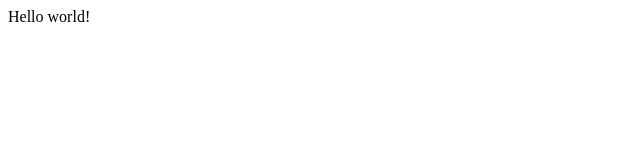
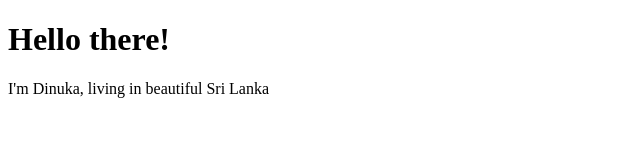
Before and after one commit to dinuka-rp/Gatsby-JS-Learning, a Gatsby site: page / in a window 1280 px wide. Shown: the whole page, without its empty margins (0-640 px from the left). Built offline with nearby package versions, Linux system fonts and the light colour scheme; Gatsby itself is replaced by a stand-in of ours.

Commit message:
Initialized project and learnt how to create & access pages

```diff
--- a/src/pages/index.js
+++ b/src/pages/index.js
@@ -1,5 +1,12 @@
 import React from "react"
 
-export default function Home() {
-  return <div>Hello world!</div>
+const IndexPage = () => {
+  return (
+    <div>
+      <h1>Hello there!</h1>
+      <p>I'm Dinuka, living in beautiful Sri Lanka</p>
+    </div>
+  )
 }
+// index is taken as the home page automatically
+export default IndexPage
```
Also changed, not shown: src/pages/blog.js (added, +12 -0 lines), src/pages/about.js (added), src/pages/contact.js (added).
